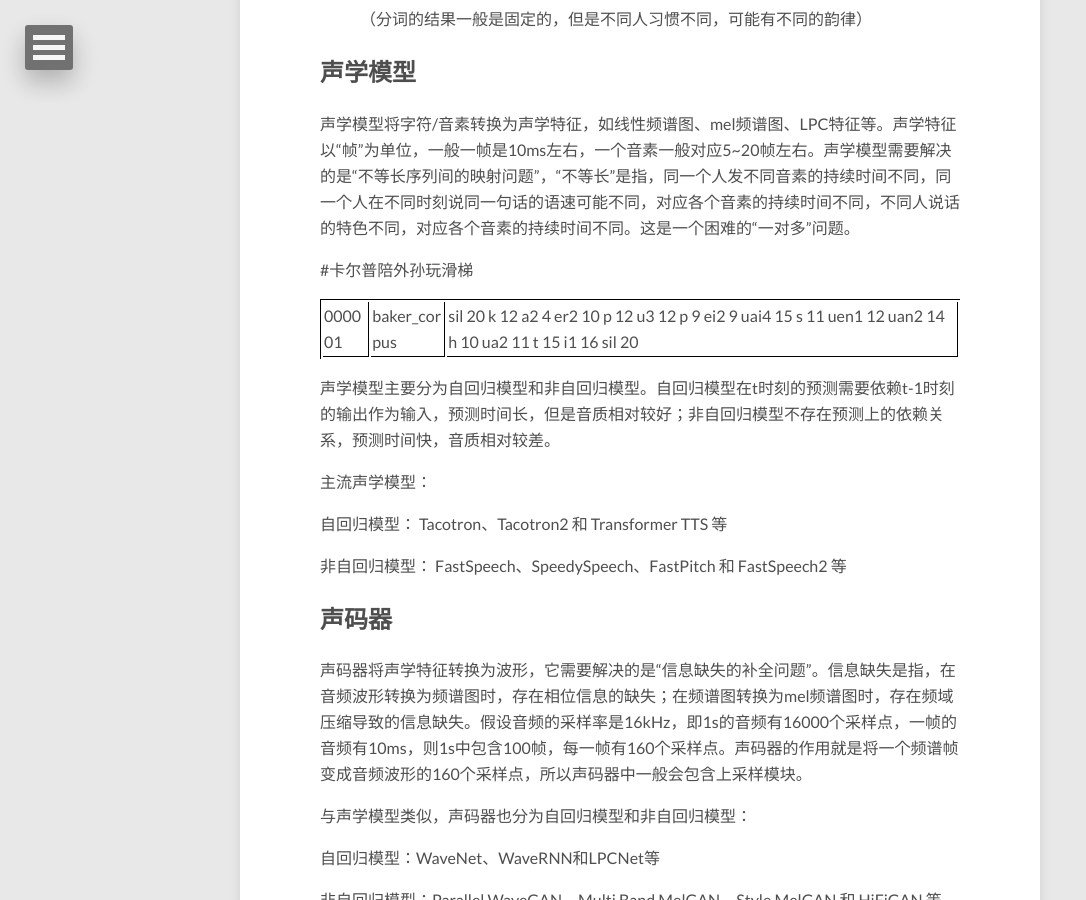
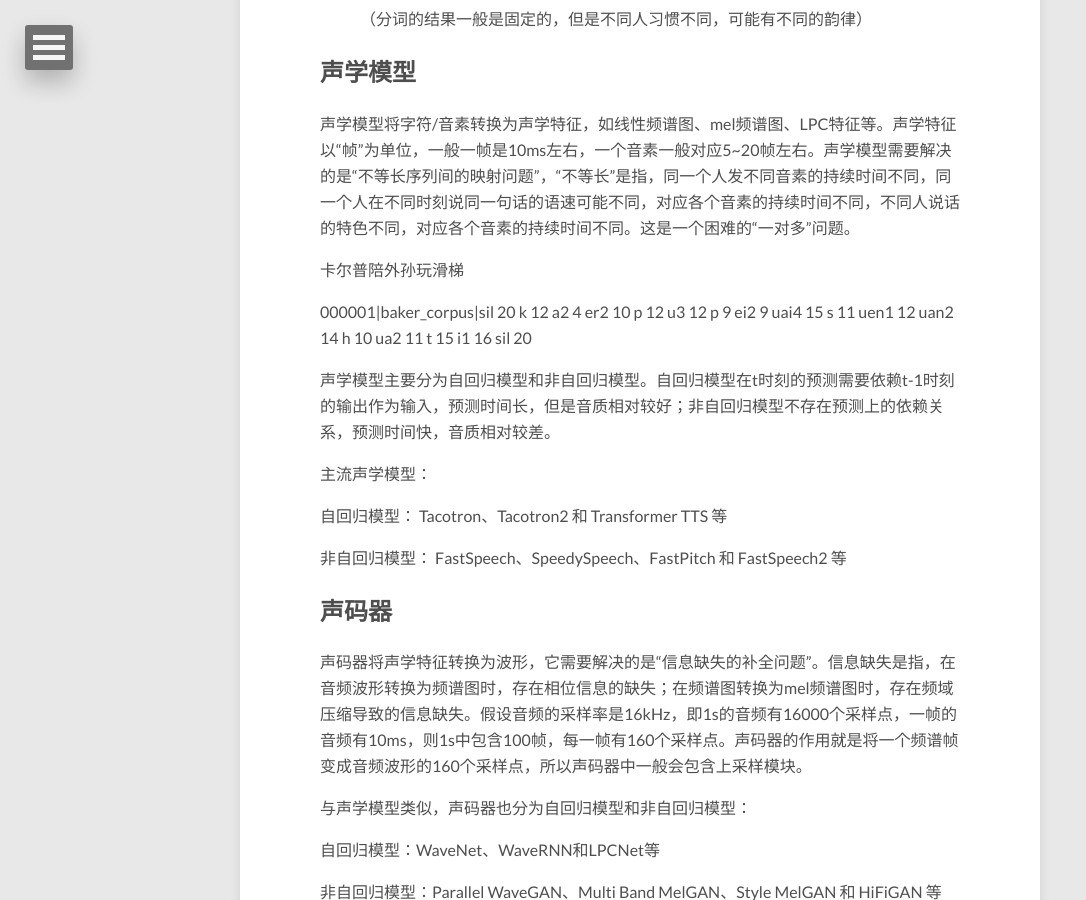
Before and after one commit to 52notebook/52notebook.github.io, a Jekyll site: the page built from _posts/2023-01-08-语音合成技术总结.md, in a window 1280 px wide and 900 px high, scrolled down 1642 px. Shown: the whole window, without its empty margins (0-1086 px from the left). Built offline with Jekyll 4.4.1, drawn with Linux system fonts in a browser that asks for light colours; nearby versions of some CDN libraries; formulas are drawn with MathJax 3; comment, search, counter and statistics services are not loaded; some of the changed text lies outside the part shown.

Commit message:
语音合成

```diff
--- a/_posts/2023-01-08-语音合成技术总结.md
+++ b/_posts/2023-01-08-语音合成技术总结.md
@@ -9,13 +9,13 @@
 
 
 
-语音合成技术主要包含**文本前端***（Text Frontend）、**声学模型***（Acoustic Model） 和**声码器**（Vocoder）三个主要模块。
+语音合成技术主要包含**文本前端**（Text Frontend）、**声学模型**（Acoustic Model） 和**声码器**（Vocoder）三个主要模块。
 
 <!-- more -->
 
 
 
-语音合成技术主要包含***\*文本前端\****（Text Frontend）、***\*声学模型\****（Acoustic Model） 和***\*声码器\****（Vocoder）三个主要模块。
+语音合成技术主要包含**文本前端**（Text Frontend）、**声学模型**（Acoustic Model） 和**声码器**（Vocoder）三个主要模块。
 
 
 
@@ -69,9 +69,9 @@
 
 声学模型将字符/音素转换为声学特征，如线性频谱图、mel频谱图、LPC特征等。声学特征以“帧”为单位，一般一帧是10ms左右，一个音素一般对应5~20帧左右。声学模型需要解决的是“不等长序列间的映射问题”，“不等长”是指，同一个人发不同音素的持续时间不同，同一个人在不同时刻说同一句话的语速可能不同，对应各个音素的持续时间不同，不同人说话的特色不同，对应各个音素的持续时间不同。这是一个困难的“一对多”问题。
 
-\#卡尔普陪外孙玩滑梯
+卡尔普陪外孙玩滑梯
 
-000001|baker_corpus|sil 20 k 12 a2 4 er2 10 p 12 u3 12 p 9 ei2 9 uai4 15 s 11 uen1 12 uan2 14 h 10 ua2 11 t 15 i1 16 sil 20
+000001\|baker_corpus\|sil 20 k 12 a2 4 er2 10 p 12 u3 12 p 9 ei2 9 uai4 15 s 11 uen1 12 uan2 14 h 10 ua2 11 t 15 i1 16 sil 20
 
 声学模型主要分为自回归模型和非自回归模型。自回归模型在t时刻的预测需要依赖t-1时刻的输出作为输入，预测时间长，但是音质相对较好；非自回归模型不存在预测上的依赖关系，预测时间快，音质相对较差。
 
```
